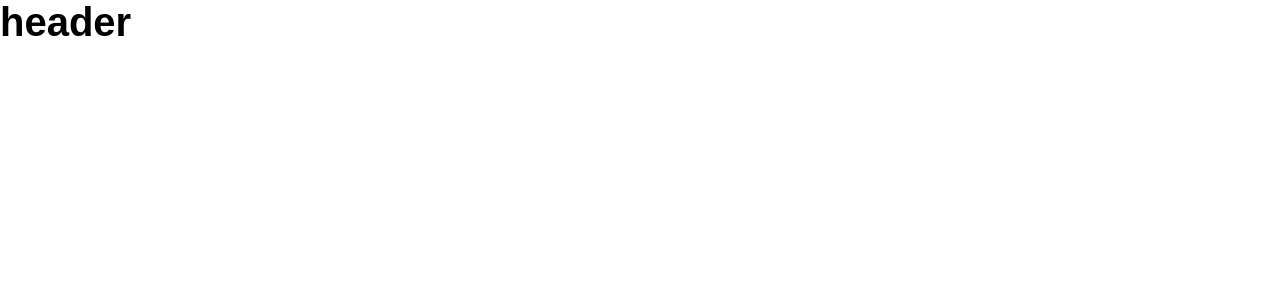
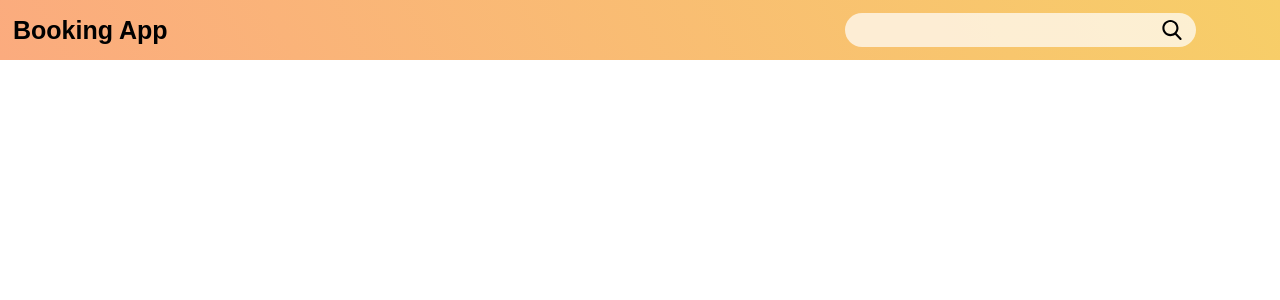
Before and after one commit to icyhookdev/booking-app, a React (Create React App) app: page / in a window 1280 px wide. Shown: the top 300 px of the page. Built offline with nearby package versions, Linux system fonts and the light colour scheme.

Commit message:
customizing header component

```diff
--- a/src/components/Header/Header.js
+++ b/src/components/Header/Header.js
@@ -1,6 +1,12 @@
 import React from 'react';
 import classes from './Header.module.scss';
+import SearchForm from '../SearchForm/SearchForm';
 
 export default props => {
-  return <h1 className={classes.Header}>header</h1>;
+  return (
+    <header className={classes.Header}>
+      <h2>Booking App</h2>
+      <SearchForm />
+    </header>
+  );
 };
--- a/src/components/Header/Header.module.scss
+++ b/src/components/Header/Header.module.scss
@@ -1,4 +1,13 @@
 .Header {
-  font-size: 4em;
-  color: #000;
+  padding: 1.3rem;
+  background-color: #fbab7e;
+  background-image: linear-gradient(62deg, #fbab7e 0%, #f7ce68 100%);
+  display: flex;
+  justify-content: space-between;
+  align-items: center;
 }
+
+.Header > h2 {
+  font-size: 2.5em;
+  font-weight: bold;
+}
--- /dev/null
+++ b/src/components/SearchForm/SearchForm.js
@@ -0,0 +1,16 @@
+import React from 'react';
+import classes from './SearchForm.module.scss';
+
+export default props => (
+  <form className={classes.search}>
+    <input
+      className={classes.search__input}
+      type="text"
+      name="booking"
+      autoComplete="off"
+    />
+    <button className={classes.search__btn}>
+      <div className={classes.search__icon} />
+    </button>
+  </form>
+);
--- /dev/null
+++ b/src/components/SearchForm/SearchForm.module.scss
@@ -0,0 +1,36 @@
+.search {
+  flex: 0 0 40%;
+  display: flex;
+  justify-content: center;
+  align-items: center;
+  &__input {
+    font-size: 1.7em;
+    font-weight: bold;
+    border: none;
+    outline: none;
+    border-radius: 100px;
+    padding: 0.7rem 2rem;
+    width: 70%;
+    transition: all 0.2s ease-in-out;
+    background: rgba(255, 255, 255, 0.7);
+    margin-right: -4rem;
+    &:focus {
+      width: 75%;
+    }
+  }
+  &__btn {
+    border: none;
+    outline: none;
+    background: transparent;
+    &:active {
+      transform: translateY(2px);
+    }
+  }
+  &__icon {
+    height: 1.5em;
+    width: 1.5em;
+    background: url('../../assets/images/search.svg');
+    background-size: cover;
+    background-repeat: no-repeat;
+  }
+}
```
Also changed, not shown: src/assets/images/search.svg (added).
